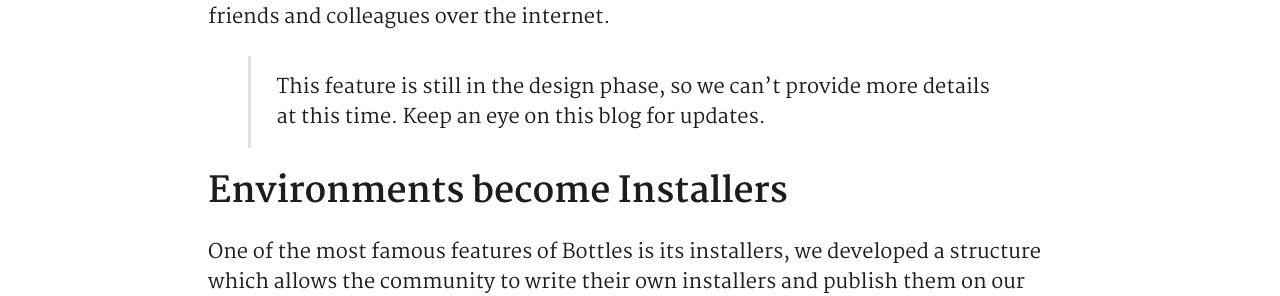
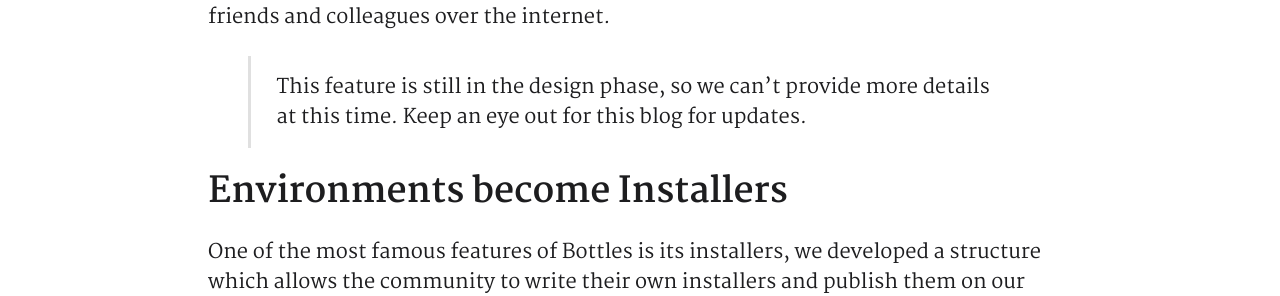
Before and after one commit to bottlesdevs/website, a Jekyll site: the page built from _posts/2023-10-05-bottles-next-a-new-chapter.md, in a window 1280 px wide and 900 px high, scrolled down 10188 px. Shown: the part 190-486 px from the top of the window. Built offline with Jekyll 4.4.1, drawn with Linux system fonts in a browser that asks for light colours; nearby versions of some CDN libraries; comment, search, counter and statistics services are not loaded.

Commit message:
Update _posts/2023-10-05-bottles-next-a-new-chapter.md
Co-authored-by: Bart Gravendeel <bgravendeel@proton.me>

```diff
--- a/_posts/2023-10-05-bottles-next-a-new-chapter.md
+++ b/_posts/2023-10-05-bottles-next-a-new-chapter.md
@@ -145,7 +145,7 @@
 
 Bottles Next will have an **optional** cloud feature, which allows you to backup and restore your bottles and applications in just one click, or share your environments with friends and colleagues over the internet.
 
-> This feature is still in the design phase, so we can't provide more details at this time. Keep an eye on this blog for updates.
+> This feature is still in the design phase, so we can't provide more details at this time. Keep an eye out for this blog for updates.
 
 ## Environments become Installers
 
```
